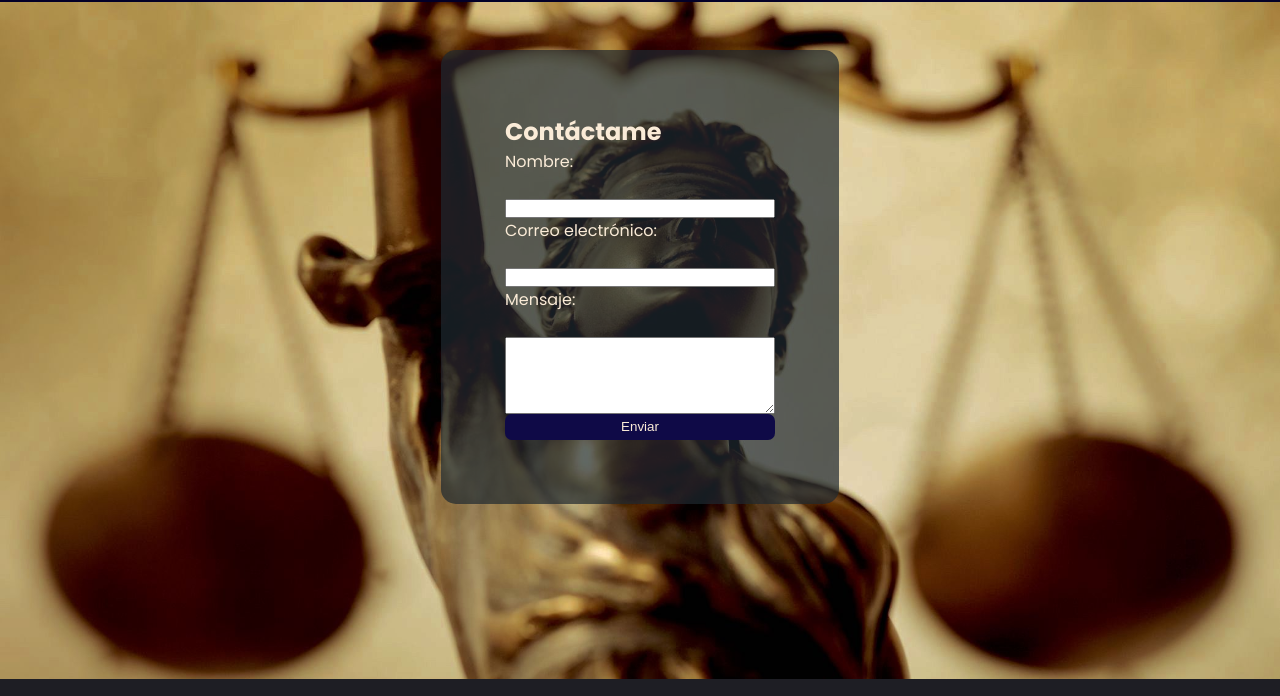
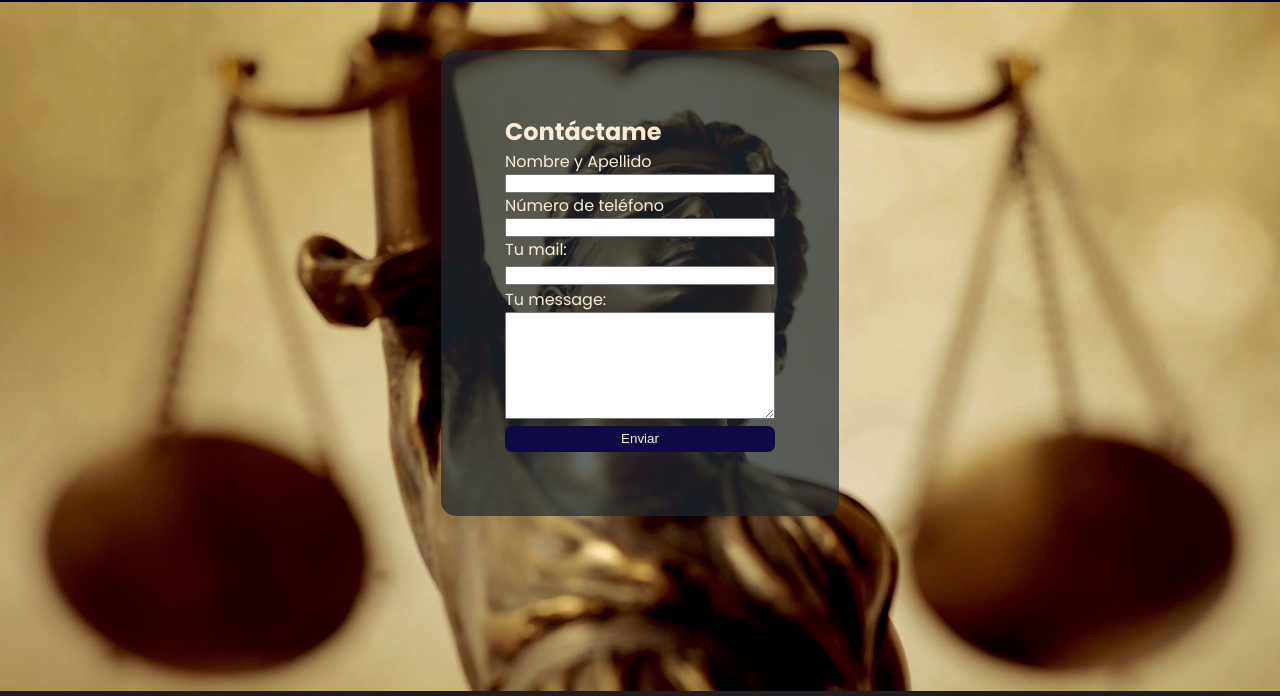
Before and after one commit to giana2022/sitio_profesion, a plain HTML site: page pages/contacto.html in a window 1280 px wide. Shown: the part 78-774 px from the top of the page. Drawn offline with nearby package versions, Linux system fonts and the light colour scheme.

Commit message:
mejoré el form

```diff
--- a/pages/contacto.html
+++ b/pages/contacto.html
@@ -56,16 +56,21 @@
         <main class="contenido">
             <div class="r">
                 <h2>Contáctame</h2>
-                    <form class="form-container" action="https://formspree.io/f/mbljedrg" method="POST" enctype="text/plain">
+                    <form class="form-container" action="https://formspree.io/f/mbljedrg" method="POST" >
+                            <label for="name">Nombre y Apellido</label>
+                            <input type="text" id="name" name="name" required>
+                            <label for="number-phone">Número de teléfono</label>
+                            <input type="number" name="number-phone" id="">
+                            <label>
+                                Tu mail:
+                                <input type="email" name="email" required>
+                            </label>
+                            <label>
+                               Tu message:
+                                <textarea name="message" rows="7" cols="50" required></textarea>
+                            </label>
+                              <!-- your other form fields go here -->
 
-                            <label for="name">Nombre:</label><br>
-                            <input type="text" id="name" name="name" required>
-
-                            <label for="email">Correo electrónico:</label><br>
-                            <input type="email" id="email" name="email" required>
-
-                            <label for="message">Mensaje:</label><br>
-                            <textarea id="message" name="message" rows="5" required></textarea>
 
                         <button type="submit" class="send_mail">Enviar</button>
                     </form>
```
